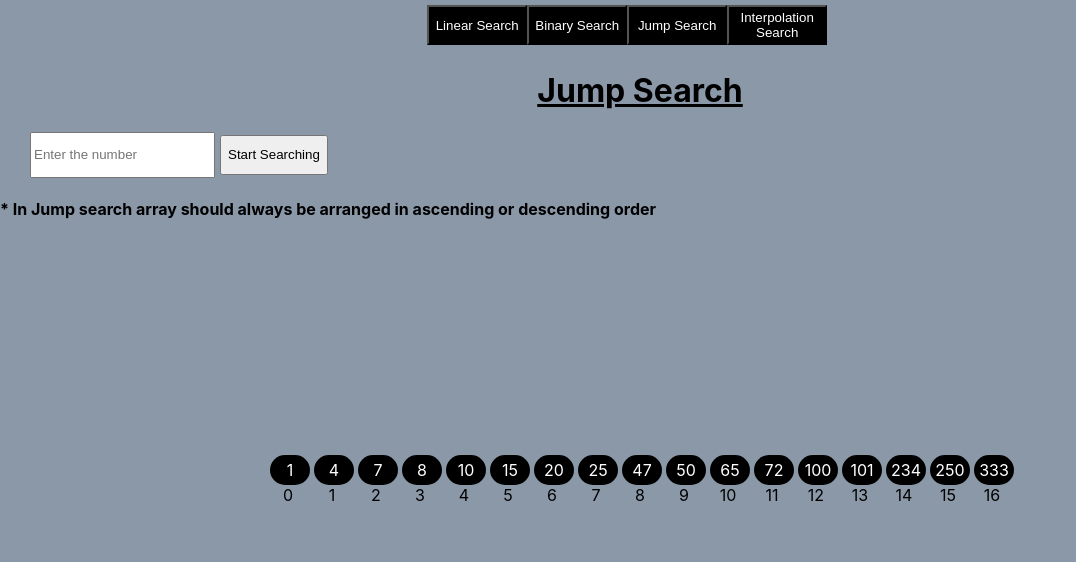
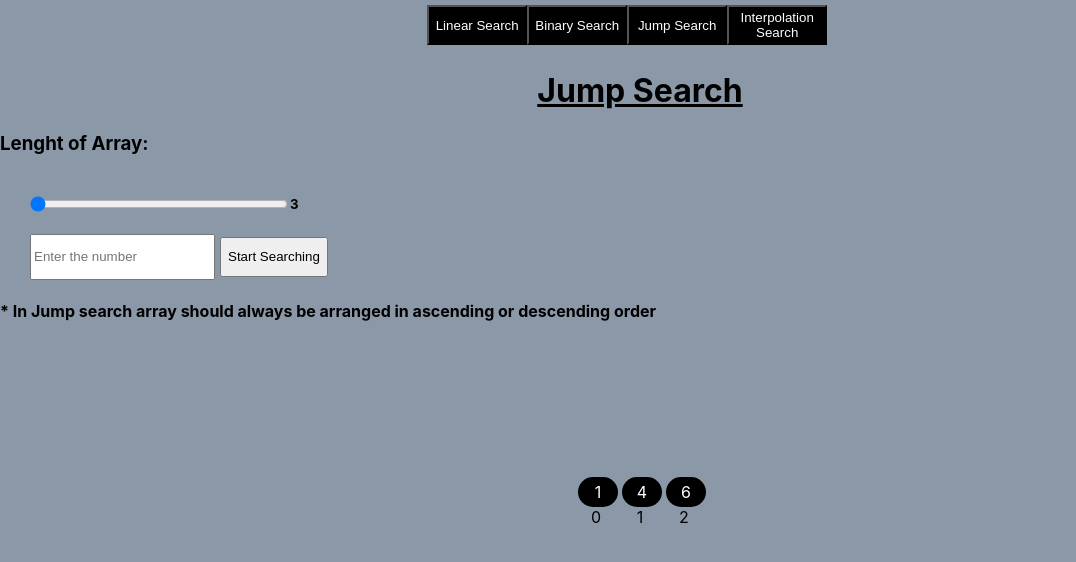
Before and after one commit to Blaze5333/Search_Algo_Visualizer, a React (Create React App) app: page /jump in a window 1280 px wide. Shown: the top 562 px of the page, without its empty margins (0-1076 px from the left). Built offline with nearby package versions, Linux system fonts and the light colour scheme.

Commit message:
Added Slider in jump.js to control the size of array

```diff
--- a/src/App.css
+++ b/src/App.css
@@ -40,7 +40,7 @@ body{
   }
 }
 .flex{
-  height: 60vh;
+  height: 40vh;
   width: 100vw;
   display: flex;
   justify-content: center;
--- a/src/components/Jump.js
+++ b/src/components/Jump.js
@@ -6,11 +6,13 @@ export default function Jump() {
     const [position, setposition] = useState()
     const [found, setfound] = useState()
     const [err, seterr] = useState()
-    const [arr, setarr] = useState([1,4,7,8,10,15,20,25,47,50,65,72,100,101,234,250,333])
+    const [arr, setarr] = useState([1,4,6])
     const [j, setj] = useState(0)
     const [pointer, setpointer] = useState()
     const [refresh, setrefresh] = useState()
     const [duration, setduration] = useState()
+    const [arrsize, setarrsize] = useState(3)
+    const arrset=[1,4,6,7,9,20,21,24,29,35,50,42,71,100,101,110,150,159,167,178,180,200,211,271,300,353,553,622,632,789]
     let count=-1
     useEffect(() => {
         setj()
@@ -22,6 +24,15 @@ export default function Jump() {
     }, [refresh])
     const sleep = (time) => {
         return new Promise((resolve) => setTimeout(resolve, time))
+      }
+      const slider=(e)=>{
+        setarrsize(e.target.value)
+        let j=0,arr1=[]
+        for(let i=0;i<+e.target.value;i++){
+           arr1[i]=arrset[j]
+           j++;
+        }
+        setarr(arr1)
       }
     const search=async()=>{
       if(refresh===0){
@@ -96,6 +107,11 @@ export default function Jump() {
   return (
     <div>
     <h1 className='flex3'>Jump Search</h1>
+    <h3>Lenght of Array:</h3>
+    <div className='flex4'>
+    <input type='range' className='range' value={arrsize} onChange={slider} min={3} max={30}></input>
+    <h5>{arrsize}</h5>
+    </div>
     <div className='flex2'>
     <input placeholder='Enter the number' className='btn' value={amt} onChange={handlechange}/>
     <button onClick={search} type='submit' className='btn' >Start Searching</button>
--- a/src/components/Linear.js
+++ b/src/components/Linear.js
@@ -12,7 +12,7 @@ export default function Linear() {
   const [refresh, setrefresh] = useState(0)
   const [duration, setduration] = useState()
   const [arrsize, setarrsize] = useState(3)
-  const [arr, setarr] = useState([1,4,7])
+  const [arr, setarr] = useState([1,4,6])
   let count=-1
  const arrset=[1,4,6,7,9,20,21,24,29,35,50,42,71,100,101,110,150,159,167,178,180,200,211,271,300,353,553,622,632,789]
  useEffect(() => {
```
